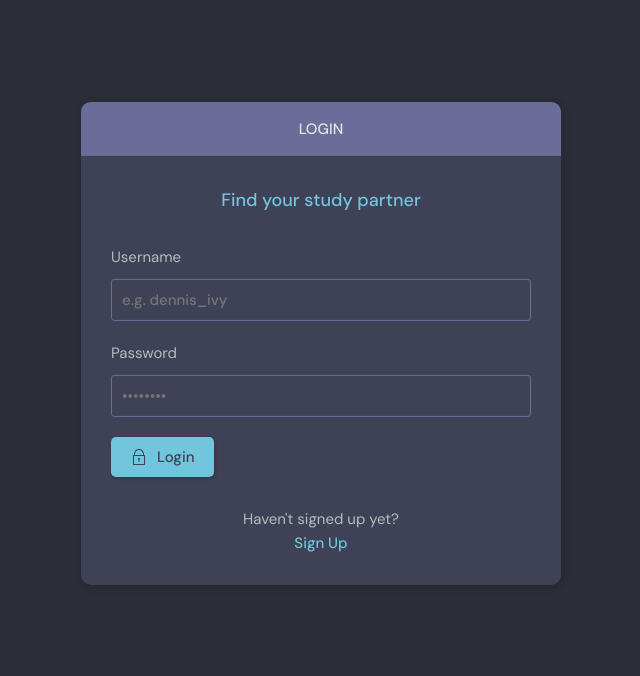
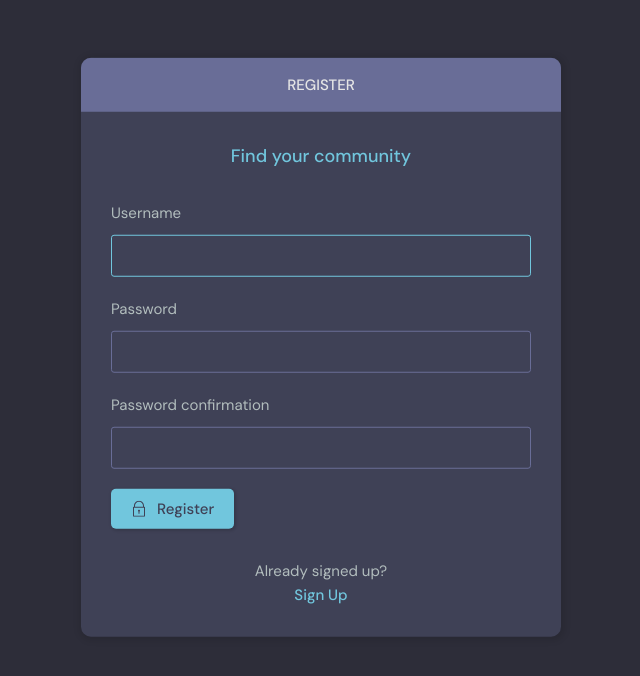
Before and after one commit to markvrma/discordclone, a Django app: page /register/ in a window 1280 px wide. Shown: the part 76-752 px from the top of the page, without its empty margins (319-959 px from the left). Run offline with Django 4.2, Linux system fonts and the light colour scheme.

Commit message:
fixed register page

```diff
--- a/base/templates/base/login_register.html
+++ b/base/templates/base/login_register.html
@@ -10,7 +10,7 @@
                 </div>
             </div>
             <div class="layout__body">
-                <h2 class="auth__tagline">Find your study partner</h2>
+                <h2 class="auth__tagline">Find your community</h2>
 
                 <form class="form" action="" method="POST">
                     {% csrf_token %}
@@ -55,31 +55,26 @@
         </div>
 
     </div>
-    {% else %}
+    {% elif page == 'register' %}
     <div class="container">
         <div class="layout__box">
             <div class="layout__boxHeader">
                 <div class="layout__boxTitle">
-                    <h3>Login</h3>
+                    <h3>Register</h3>
                 </div>
             </div>
             <div class="layout__body">
-                <h2 class="auth__tagline">Find your study partner</h2>
+                <h2 class="auth__tagline">Find your community</h2>
 
-                <form class="form" action="#">
+                <form class="form" action="" method="POST">
+                    {% csrf_token %}
+                    {% for field in form %}
                     <div class="form__group form__group">
-                        <label for="room_name">Username</label>
-                        <input id="username" name="username" type="text" placeholder="e.g. dennis_ivy" />
+                        <label for="room_name">{{field.label}}</label>
+                        {{field}}
                     </div>
-                    <div class="form__group">
-                        <label for="password">Password</label>
-                        <input
-                        id="password"
-                        name="password"
-                        type="password"
-                        placeholder="&bull;&bull;&bull;&bull;&bull;&bull;&bull;&bull;"
-                        />
-                    </div>
+                        {% endfor %}
+
 
                     <button class="btn btn--main" type="submit">
                         <svg
@@ -98,13 +93,13 @@
                         ></path>
                     </svg>
 
-                    Login
+                    Register
                 </button>
             </form>
 
             <div class="auth__action">
-                <p>Haven't signed up yet?</p>
-                <a href="signup.html" class="btn btn--link">Sign Up</a>
+                <p>Already signed up?</p>
+                <a href="{% url 'login' %}" class="btn btn--link">Sign Up</a>
             </div>
         </div>
 
```
